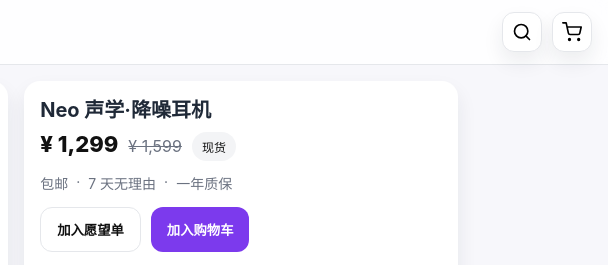
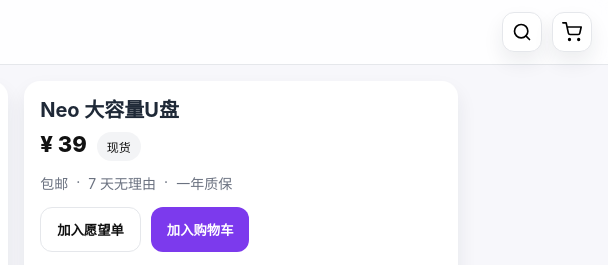
Before and after one commit to songpengfei627/review-rv3, a plain HTML site: page index.html in a window 1280 px wide. Shown: the top 265 px of the page, 672-1280 px from the left. Drawn offline with Linux system fonts and the light colour scheme.

Commit message:
Update index.html

```diff
--- a/index.html
+++ b/index.html
@@ -138,10 +138,9 @@
       </div>
 
       <div class="info">
-        <h1 class="title">Neo 声学·降噪耳机</h1>
+        <h1 class="title">Neo 大容量U盘</h1>
         <div class="price">
-          <div class="now">¥ 1,299</div>
-          <div class="old">¥ 1,599</div>
+          <div class="now">¥ 39</div>
           <span class="pill">现货</span>
         </div>
         <div class="meta">
```
